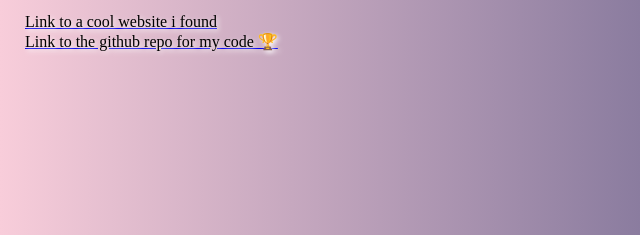
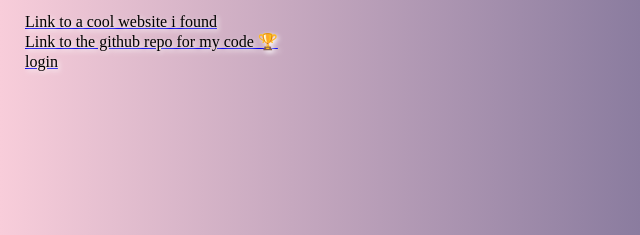
Before and after one commit to LeslieALerat/Project-2, a plain HTML site: page index.html in a window 1280 px wide. Shown: the part 492-727 px from the top of the page, 0-640 px from the left. Drawn offline with Linux system fonts and the light colour scheme.

Commit message:
Update index.html

```diff
--- a/index.html
+++ b/index.html
@@ -47,6 +47,7 @@
         <section class="links">
             <a href="https://store.steampowered.com/app/1313140/Cult_of_the_Lamb/"target="_blank"><p>Link to a cool website i found</p></a>
             <a href="https://github.com/LeslieALerat/project-2.git"target="_blank"><p>Link to the github repo for my code 🏆</p></a>
+            <a href="404.html"><p>login</p></a>
         </section>
         <script src="" async defer></script>
     </body>
```
